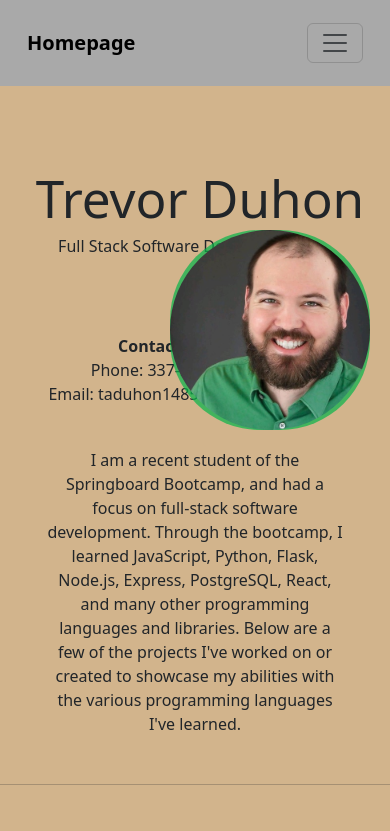
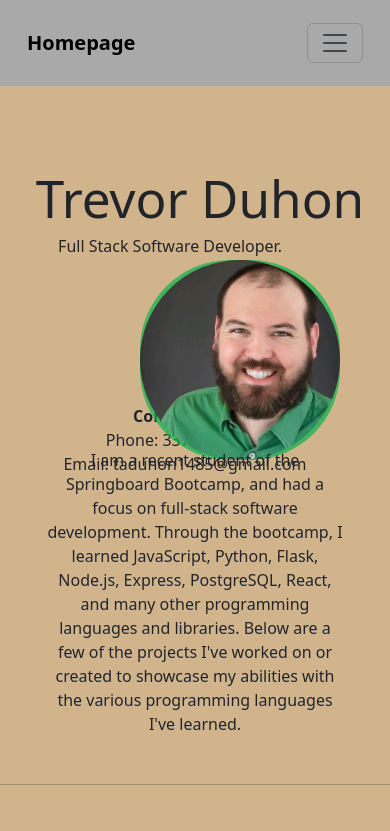
Before and after one commit to Tadler92/Portfolio, a React (Vite) app: page / in a window 390 px wide. Shown: the top 831 px of the page. Built offline with nearby package versions, Linux system fonts and the light colour scheme.

Commit message:
More screen size responsive edits

```diff
--- a/src/Home.css
+++ b/src/Home.css
@@ -136,13 +136,13 @@ hr {
     width: 200px;
     height: 200px;
     position: relative;
-    left: -100px;
-    top: 30px;
+    left: -130px;
+    top: 60px;
   }
 
   .Home-info figure {
     position: relative;
-    top: 30px;
-    left: 95px;
+    top: 100px;
+    left: 110px;
   }
 }
```
